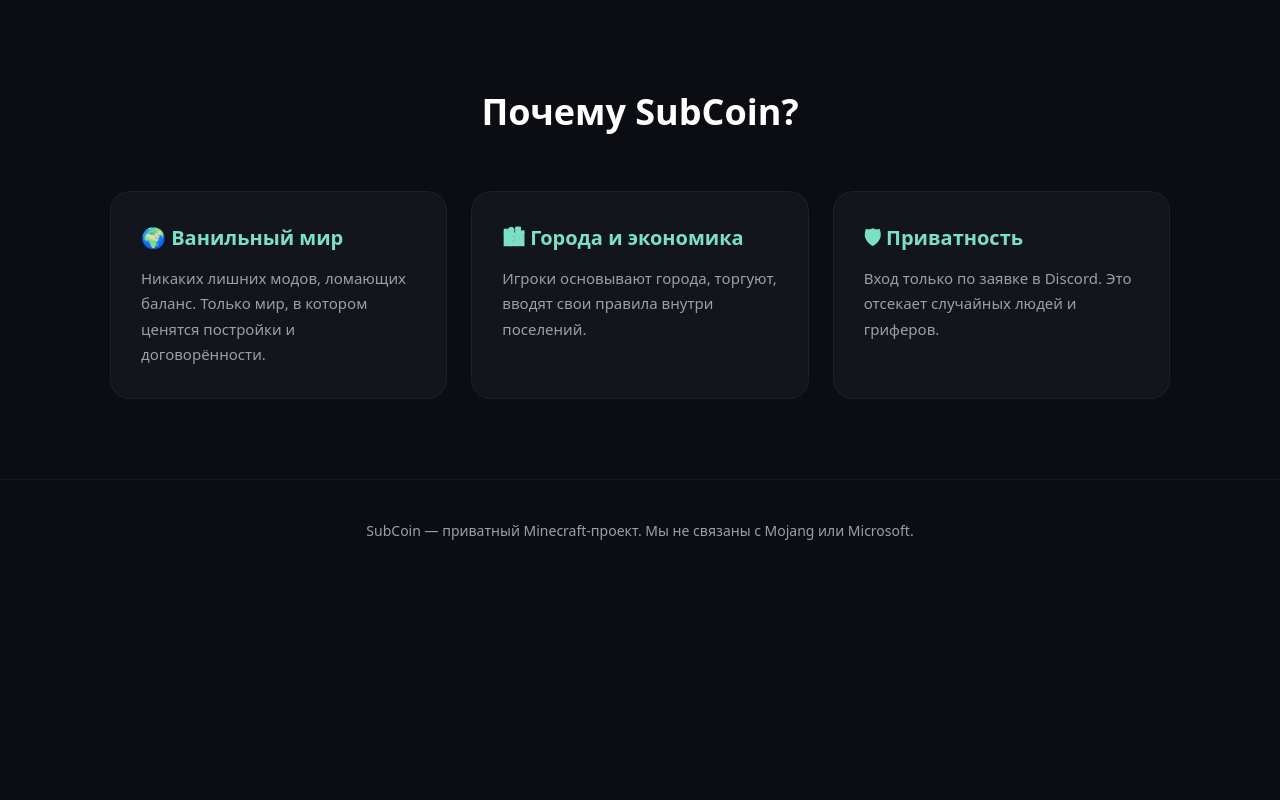
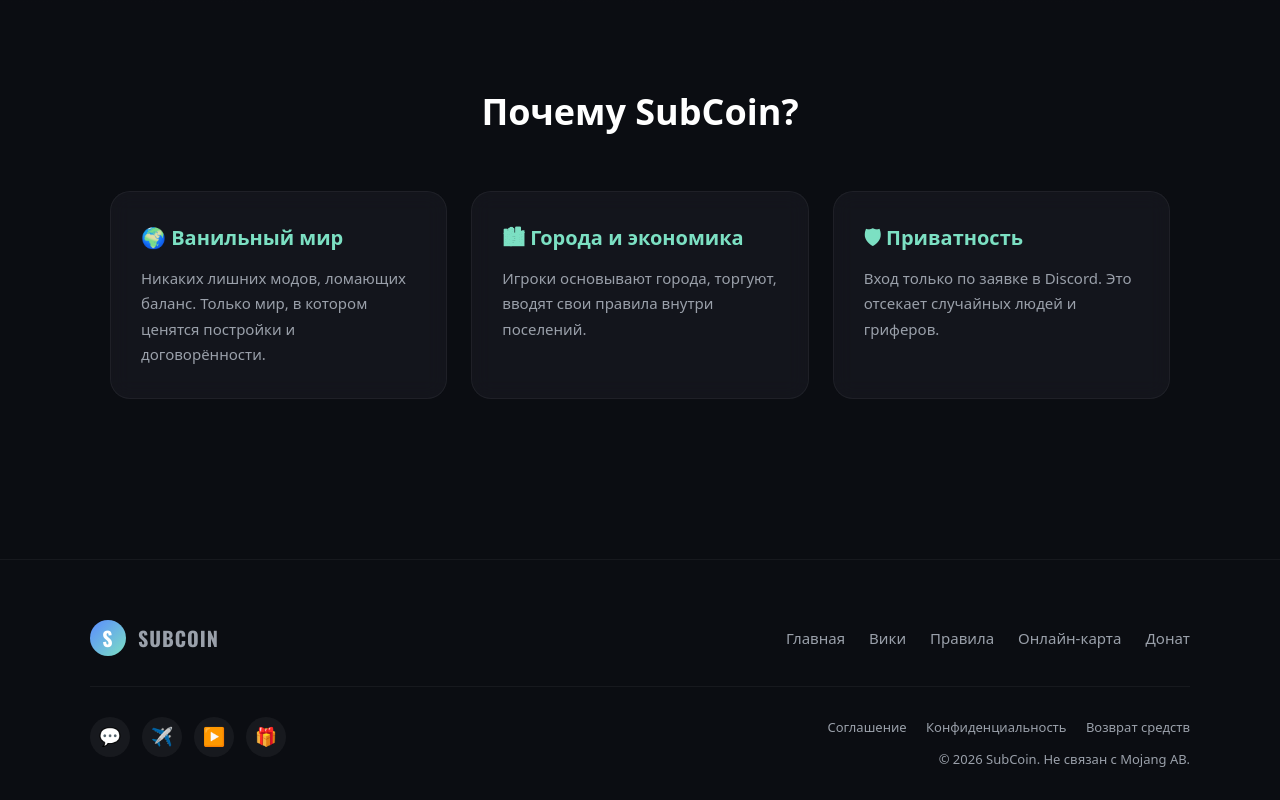
Before and after one commit to EstriperConor/scsite-1, a plain HTML site: page index.html in a window 1280 px wide. Shown: the part 797-1597 px from the top of the page. Before the commit the page ends 1379 px from the top, so only its background shows below. Drawn offline with nearby package versions, Linux system fonts and the light colour scheme.

Commit message:
Update index.html

```diff
--- a/index.html
+++ b/index.html
@@ -64,9 +64,35 @@
   </div>
 </section>
 
-<footer>
-  SubCoin — приватный Minecraft-проект. Мы не связаны с Mojang или Microsoft.
+<footer class="main-footer">
+  <div class="footer-top">
+    <div class="footer-logo">
+      <span class="logo-icon">S</span> SUBCOIN
+    </div>
+    <div class="footer-links">
+      <a href="index.html">Главная</a>
+      <a href="wiki.html">Вики</a>
+      <a href="rules.html">Правила</a>
+      <a href="map.html">Онлайн-карта</a>
+      <a href="donate.html">Донат</a>
+    </div>
+  </div>
+
+  <div class="footer-bottom">
+    <div class="footer-socials">
+      <a href="https://discord.gg/ВАШ_ИНВАЙТ" target="_blank" title="Discord">💬</a>
+      <a href="#" target="_blank" title="Telegram">✈️</a>
+      <a href="#" target="_blank" title="YouTube">▶️</a>
+      <a href="#" target="_blank" title="Boosty">🎁</a>
+    </div>
+
+    <div class="footer-legal">
+      <a href="#">Соглашение</a>
+      <a href="#">Конфиденциальность</a>
+      <a href="#">Возврат средств</a>
+      <p>© 2026 SubCoin. Не связан с Mojang AB.</p>
+    </div>
+  </div>
 </footer>
-<script src="script.js"></script>
 </body>
 </html>
```
